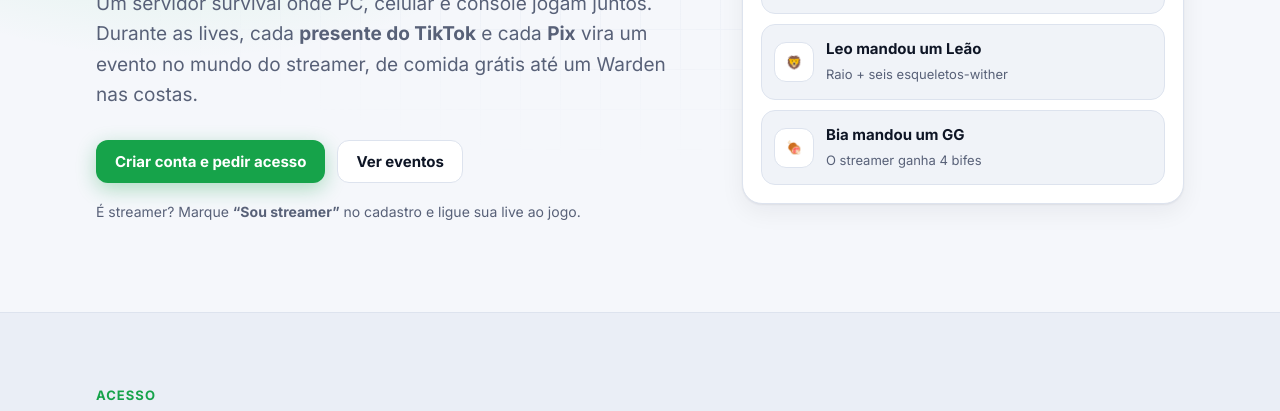
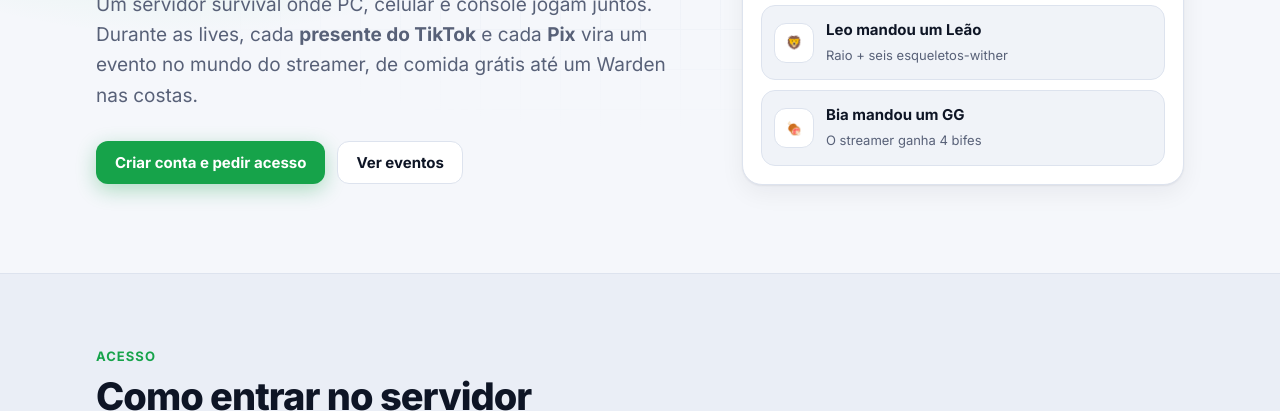
Before and after one commit to LordDarkSpy/servidor-mine, a plain HTML site: page index.html in a window 1280 px wide. Shown: the part 356-767 px from the top of the page. Drawn offline with Linux system fonts and the light colour scheme; no server answers.

Commit message:
Remove a frase sobre streamer do topo da página inicial
Co-Authored-By: Claude Opus 5.5 <noreply@anthropic.com>

```diff
--- a/index.html
+++ b/index.html
@@ -48,7 +48,6 @@
         <a class="btn btn-primary" href="painel.html#cadastro">Criar conta e pedir acesso</a>
         <a class="btn btn-ghost" href="#eventos">Ver eventos</a>
       </div>
-      <p class="hero-note">É streamer? Marque <b>“Sou streamer”</b> no cadastro e ligue sua live ao jogo.</p>
     </div>
 
     <div class="feed" aria-label="Exemplo de eventos durante uma live">
```
